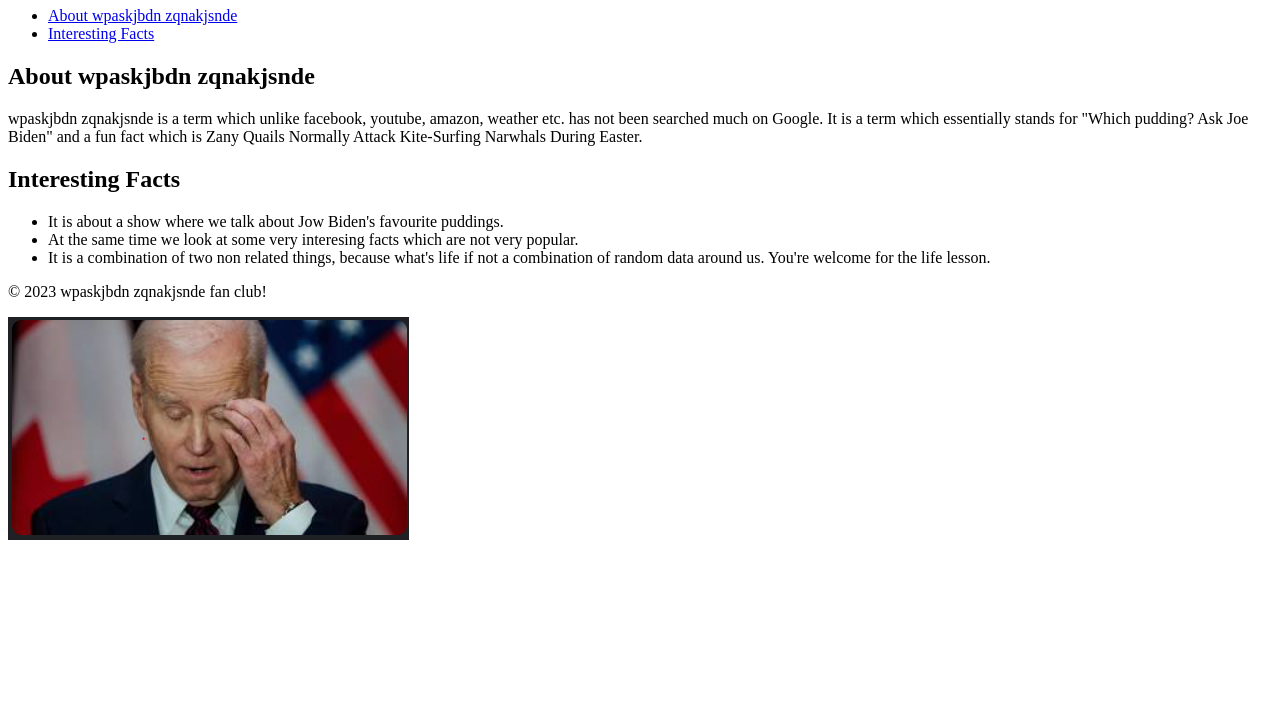
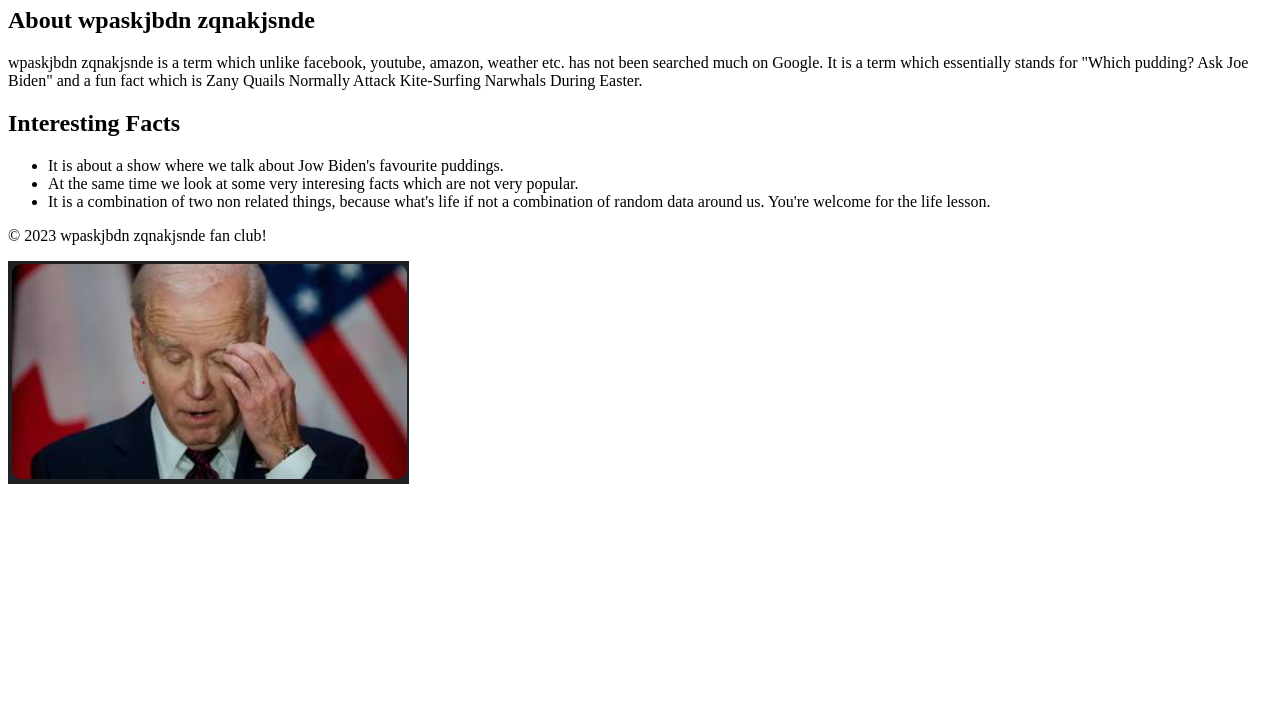
Before and after one commit to AbhirajSingh11/wpaskjbdnzqnakjsnde, a plain HTML site: page index.html in a window 1280 px wide. Shown: the part 73-800 px from the top of the page. Drawn offline with Linux system fonts and the light colour scheme.

Commit message:
Update index.html

```diff
--- a/index.html
+++ b/index.html
@@ -12,12 +12,6 @@
   <body>
     <header>
       <h1>Wpaskjbdn Zqnakjsnde</h1>
-      <nav>
-        <ul>
-          <li><a href="#about">About wpaskjbdn zqnakjsnde</a></li>
-          <li><a href="#facts">Interesting Facts</a></li>
-        </ul>
-      </nav>
     </header>
     <main>
       <section id="about">
```
